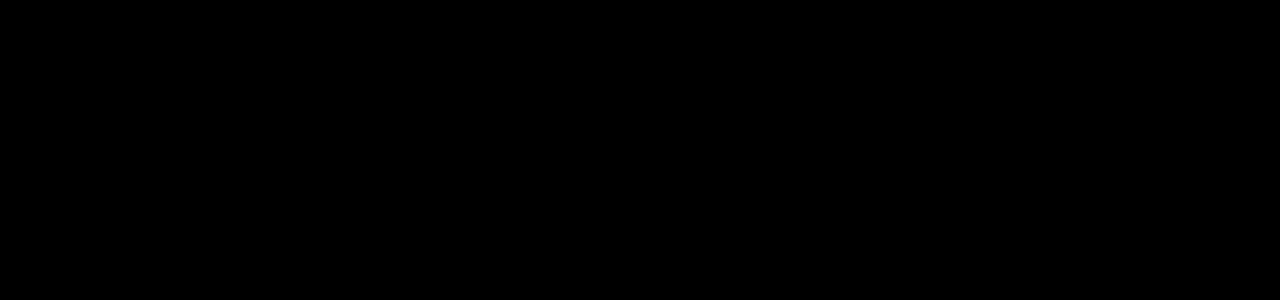
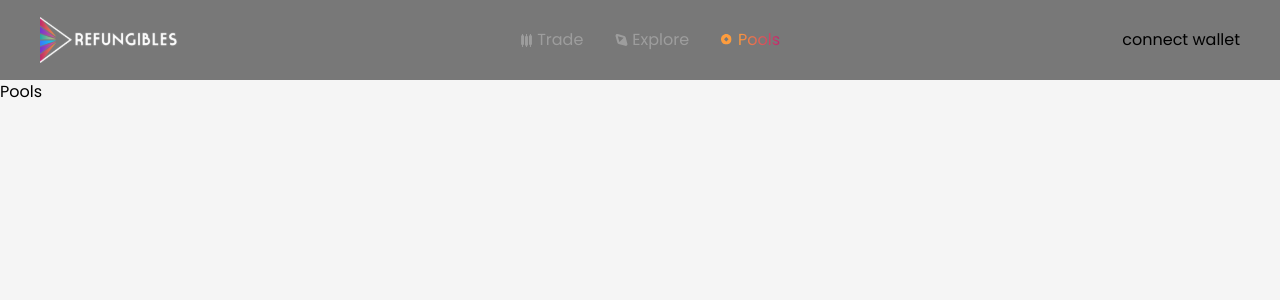
Before and after one commit to blackpanther1881/refungibles-ui, a Next.js app: page /pools in a window 1280 px wide. Before the commit this address had no page. Shown: the top 300 px of the page. Built offline with nearby package versions, Linux system fonts and the light colour scheme.

Commit message:
create navbar

```diff
--- a/src/components/Icon/index.tsx
+++ b/src/components/Icon/index.tsx
@@ -2,17 +2,19 @@ import React from "react";
 const symbol_defs = "/images/symbols.svg";
 
 interface Props {
-    iconName: string
-    viewBox? : string,
-    fill? : string,
-    stroke? : string,
-    viewClass? : string
+  iconName: string;
+  viewBox?: string;
+  fill?: string;
+  stroke?: string;
+  viewClass?: string;
 }
-const Icon = ({iconName, viewBox, stroke,viewClass, fill}:Props) => {
+const Icon = ({ iconName, viewBox, stroke, viewClass, fill }: Props) => {
   return (
     <svg
       viewBox={viewBox ? viewBox : "0 0 16 16"}
-        className={`icon icon-${viewClass} ${fill ? `fill-${fill}` : ""} ${stroke ? `fill-${stroke}` : ""}`}
+      className={`icon icon-${viewClass} ${fill ? `fill-${fill}` : ""} ${
+        stroke ? `fill-${stroke}` : ""
+      }`}
     >
       <use xlinkHref={`${symbol_defs}#icon-${iconName}`} />
     </svg>
--- /dev/null
+++ b/src/containers/nav-bar/index.tsx
@@ -0,0 +1,83 @@
+import Image from "next/image";
+import Icon from "@/components/Icon";
+import { useRouter } from "next/router";
+import Link from "next/link";
+
+interface NavListProps {
+  name: string;
+  icon: string;
+  activeIcon: string;
+  link: string;
+}
+
+const NavBar = () => {
+  const navList: NavListProps[] = [
+    {
+      name: "Trade",
+      icon: "trade",
+      activeIcon: "trade",
+      link: "/"
+    },
+    {
+      name: "Explore",
+      icon: "explore",
+      activeIcon: "explore",
+      link: "/explore"
+    },
+    {
+      name: "Pools",
+      icon: "pools",
+      activeIcon: "pools",
+      link: "/pools"
+    }
+  ];
+  const route = useRouter();
+  return (
+    <div className={"bg-white-100"}>
+      <div className={"max-w-[1440px] px-[40px] mx-auto py-4"}>
+        <div className={"flex items-center justify-between"}>
+          <div>
+            <Image
+              src={"/images/logo.svg"}
+              width={138}
+              height={46}
+              alt={"logo"}
+            />
+          </div>
+          <div className={"flex items-center justify-center"}>
+            {navList!.map((item, index) => (
+              <Link
+                href={item.link}
+                key={index}
+                className={`px-4 py-3 flex items-center group ${
+                  route.pathname === item.link ? "active" : ""
+                }`}
+              >
+                <span className={"mr-1 -mb-[1px]"}>
+                  <Icon
+                    iconName={
+                      route.pathname === item.link ? item.activeIcon : item.icon
+                    }
+                    viewClass="search !w-[13px]  fill-[#9d9d9d] [.active_&]:fill-[#FD9C3D] h-[13px] md:!w-[10px]"
+                  />
+                </span>
+                <p
+                  className={
+                    "bg-[#9d9d9d] [.active_&]:bg-activeState bg-clip-text text-transparent"
+                  }
+                >
+                  {" "}
+                  {item.name}
+                </p>
+              </Link>
+            ))}
+          </div>
+          <div>
+            <p>connect wallet</p>
+          </div>
+        </div>
+      </div>
+    </div>
+  );
+};
+export default NavBar;
--- a/src/containers/template.tsx
+++ b/src/containers/template.tsx
@@ -1,5 +1,6 @@
 "use client";
 import React from "react";
+import NavBar from "@/containers/nav-bar";
 
 export const PageTemplate = ({
   children,
@@ -11,10 +12,11 @@ export const PageTemplate = ({
   title: string;
 }) => {
   return (
-      <div className="flex md:block bg-body-bg">
-        <div className={"mainContainer flex-1 h-screen bg-no-repeat"}>
-          {children}
-        </div>
+    <div className="flex md:block bg-body-bg">
+      <div className={"mainContainer flex-1 h-screen bg-no-repeat"}>
+        <NavBar />
+        {children}
       </div>
+    </div>
   );
 };
--- /dev/null
+++ b/src/pages/explore.tsx
@@ -0,0 +1,9 @@
+import { PageTemplate } from "@/containers/template";
+
+export default function Explore() {
+  return (
+    <PageTemplate className="explore" title="Explore">
+      <p>Explore</p>
+    </PageTemplate>
+  );
+}
--- /dev/null
+++ b/src/pages/pools.tsx
@@ -0,0 +1,9 @@
+import { PageTemplate } from "@/containers/template";
+
+export default function Pools() {
+  return (
+    <PageTemplate className="pools" title="Pools">
+      <p>Pools</p>
+    </PageTemplate>
+  );
+}
--- a/src/styles/button.ts
+++ /dev/null
@@ -1,95 +0,0 @@
-import { defineStyle } from "@chakra-ui/styled-system";
-
-const variants = {
-  primary: {
-    color: "primary.black",
-    background: "transparent",
-    borderRadius: "full",
-    border: "1px solid",
-    transition: "none",
-    _focus: {
-      boxShadow: "none"
-    },
-    _disabled: {
-      background: "primary.ctaDisabled",
-      opacity: 1,
-      color: "rgba(255,255,255,0.4)"
-    },
-    _hover: {
-      background: "primary.ctaHover",
-      _disabled: {
-        background: "primary.ctaDisabled"
-      }
-    },
-    _active: {
-      background: "primary.ctaPressed"
-    }
-  },
-  secondary: {
-    color: "primary.white",
-    borderRadius: "full",
-    background: "primary.red",
-    _focus: {
-      boxShadow: "none"
-    },
-    _disabled: {
-      background: "primary.ctaDisabled",
-      opacity: 1,
-      color: "rgba(255,255,255,0.4)"
-    },
-    _hover: {
-      background: "primary.redHover",
-      borderColor: "stroke.dexBlue",
-      _disabled: {
-        background: "primary.ctaDisabled"
-      }
-    },
-    _active: {
-      background: "primary.dexBlue"
-    },
-    _before: {
-      content: "''",
-      position: "absolute",
-      zIndex: -1,
-      inset: 0,
-      padding: "2px",
-      borderRadius: "full",
-      background:
-        "linear-gradient(284.42deg, #00AFFA -49.92%, #32A2BA 54.24%, #24FFCA 169.83%)",
-      WebkitMask:
-        "linear-gradient(#fff 0 0) content-box, linear-gradient(#fff 0 0)",
-      mask: "linear-gradient(#fff 0 0) content-box, linear-gradient(#fff 0 0)",
-      WebkitMaskComposite: "xor",
-      maskComposite: "exclude"
-    }
-  }
-};
-
-const sizes = {
-  sm: defineStyle({
-    h: "36px",
-    px: "6"
-  }),
-  md: defineStyle({
-    h: "48px",
-    px: "6"
-  }),
-  lg: defineStyle({
-    h: "40px",
-    fontSize: "md",
-    px: "6"
-  }),
-  xl: defineStyle({
-    h: "14",
-    fontSize: "xl",
-    px: "8"
-  })
-};
-
-export default {
-  variants,
-  sizes,
-  defaultProps: {
-    variant: "primary"
-  }
-};
--- a/src/styles/colors.ts
+++ /dev/null
@@ -1,115 +0,0 @@
-const colors = {
-  white: {
-    700: "#FCFCFC",
-    600: "#ECECEC",
-    500: "#EDEDED",
-    400: "#D1D9E0",
-    300: "#BABABA",
-    200: "#A6A6A6",
-    100: "#787878"
-  },
-  black: {
-    100: "#737373",
-    200: "#4B4B4B",
-    300: "#272A37",
-    400: "#21272A",
-    500: "#121619",
-    600: "#181818",
-    700: "#000000"
-  },
-  red: {
-    100: "#F8D3D7",
-    200: "#F1A7B0",
-    300: "#E97C88",
-    400: "#E25061",
-    500: "#DB2438",
-    600: "#AF1D2E",
-    700: "#831622"
-  },
-  green: {
-    100: "#D9F2E7",
-    200: "#B6E7D1",
-    300: "#8FDAB9",
-    400: "#6CCFA3",
-    500: "#1BB180",
-    600: "#35A170",
-    700: "#287753"
-  },
-  yellow: {
-    100: "#FDEFDC",
-    200: "#FDE0BB",
-    300: "#FBD096",
-    400: "#FAC075",
-    500: "#F9B053",
-    600: "#F79410",
-    700: "#C07006"
-  },
-  blue: {
-    100: "#D9E4FC",
-    200: "#B3C8F9",
-    300: "#8DADF6",
-    400: "#638EF3",
-    500: "#3E73F0",
-    600: "#114FDE",
-    700: "#0F3CAA"
-  },
-  text: {
-    primary: {
-      default: "white.500",
-      _dark: "black.500"
-    },
-    secondary: {
-      default: "white.400",
-      _dark: "black.400"
-    },
-    emphasis: {
-      default: "white.300",
-      _dark: "black.300"
-    },
-    mid: {
-      default: "white.200",
-      _dark: "white.200"
-    },
-    low: {
-      default: "white.100",
-      _dark: "black.100"
-    },
-    disabled: {
-      default: "white.300",
-      _dark: "black.300"
-    }
-  },
-  bg: {
-    primary: {
-      default: "white.500",
-      _dark: "black.500"
-    },
-    secondary: {
-      default: "white.400",
-      _dark: "black.400"
-    },
-    emphasis: {
-      default: "white.300",
-      _dark: "black.300"
-    },
-    mid: {
-      default: "white.200",
-      _dark: "white.200"
-    },
-    low: {
-      default: "white.100",
-      _dark: "black.100"
-    }
-  },
-  buttons: {
-    linkText: "#606060",
-    ctaBlue:
-      "linear-gradient(284.42deg, #00AFFA -49.92%, #32A2BA 54.24%, #24FFCA 169.83%);",
-    ctaPink:
-      "linear-gradient(90deg, rgba(0, 2, 146, 0.7) 0.08%, rgba(125, 0, 199, 0.7) 100.14%);",
-    ctaBlueHover: "#01BDBD",
-    ctaPurpleHover: "#9E5DD6"
-  }
-};
-
-export default colors;
--- a/src/styles/globals.css
+++ b/src/styles/globals.css
@@ -6,7 +6,7 @@
 
 
 body {
-  background: #000000;
+  background: #F5F5F5;
   font-family: "Poppins", sans-serif !important;
 }
 
--- a/src/styles/heading.ts
+++ /dev/null
@@ -1,30 +0,0 @@
-const heading = {
-  variants: {
-    main: {
-      color: "text.headingBlack",
-      fontSize: "60px",
-      fontWeight: "700",
-      lineHeight: "1.2"
-    },
-    secondary: {
-      color: "text.heading1",
-      fontSize: "16px",
-      fontWeight: "600",
-      lineHeight: "24px"
-    },
-    footerHeading: {
-      color: "#ffffff",
-      fontSize: "20px",
-      fontWeight: "600",
-      lineHeight: "30px"
-    },
-    chartTooltipValue: {
-      color: "chart.tooltipValue",
-      fontSize: "12px",
-      fontWeight: "600",
-      lineHeight: "19.6px"
-    }
-  }
-};
-
-export default heading;
--- a/tailwind.config.js
+++ b/tailwind.config.js
@@ -70,14 +70,20 @@ module.exports = {
   content: ["./src/**/*.{js,ts,jsx,tsx,mdx}"],
   darkMode: "class",
   theme: {
-    colors: { ...colors },
-    backgroundImage: {},
+    colors: {
+      ...colors,
+      activeState: "linear-gradient(90deg, #FD9C3D 0%, #C0266E 100%)"
+    },
+    backgroundImage: {
+      activeState: "linear-gradient(90deg, #FD9C3D 0%, #C0266E 100%)"
+    },
     fill: { ...colors },
     backgroundColor: {
       ...colors,
       none: "none",
       transparent: "transparent",
       disabled: "#A9A9A9"
+      // activeState: "linear-gradient(90deg, #FD9C3D 0%, #C0266E 100%)"
     },
     fontFamily: {
       primary: ["Poppins", "sans-serif"]
@@ -170,9 +176,7 @@ module.exports = {
         "-1.5sm": { min: "640px" },
         "-sm": { min: "512px" }
       },
-      height: {
-
-      }
+      height: {}
     }
   },
   plugins: []
```
Also changed, not shown: public/images/symbols.svg, 1 other file (tests, documents, lock files or other folders). Lines whose indentation alone changed are shown as unchanged.
